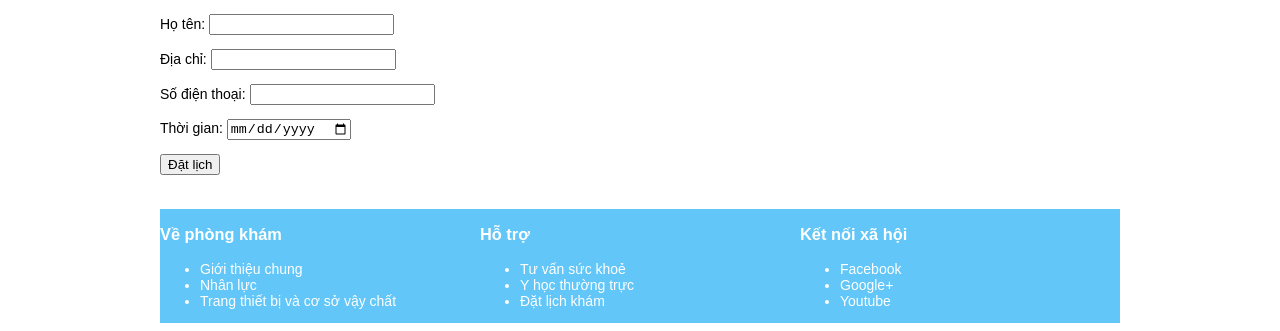
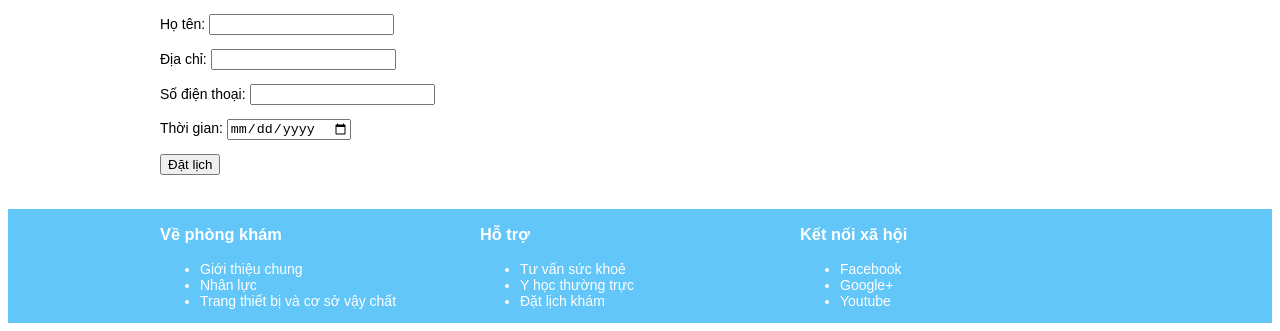
Before and after one commit to at-anhnguyen2/AT_Intern_Spring_2017_Anh_Nguyen, a plain HTML site: page day05.html in a window 1280 px wide. Shown: the part 589-920 px from the top of the page. Drawn offline with Linux system fonts and the light colour scheme.

Commit message:
update GUI on day 07

```diff
--- a/style.css
+++ b/style.css
@@ -114,18 +114,19 @@ aside{
 	padding: 10px 0 0 0;
 }
 footer{
-	width: 960px;
 	margin: 0 auto;
 	clear: both;
-	background-color: green;
+	background-color: #62c6f8;
 	font-family: Arial, sans-serif;
 	font-size: 14px;
 }
-
+.bg_footer{
+	width: 960px;
+	margin: 0 auto;
+}
 .detail_footer{
 	width: 320px;
 	height: auto;
-	background-color: #62c6f8;
 	color: #ffffff;
 	display: table-cell;
 }
```
